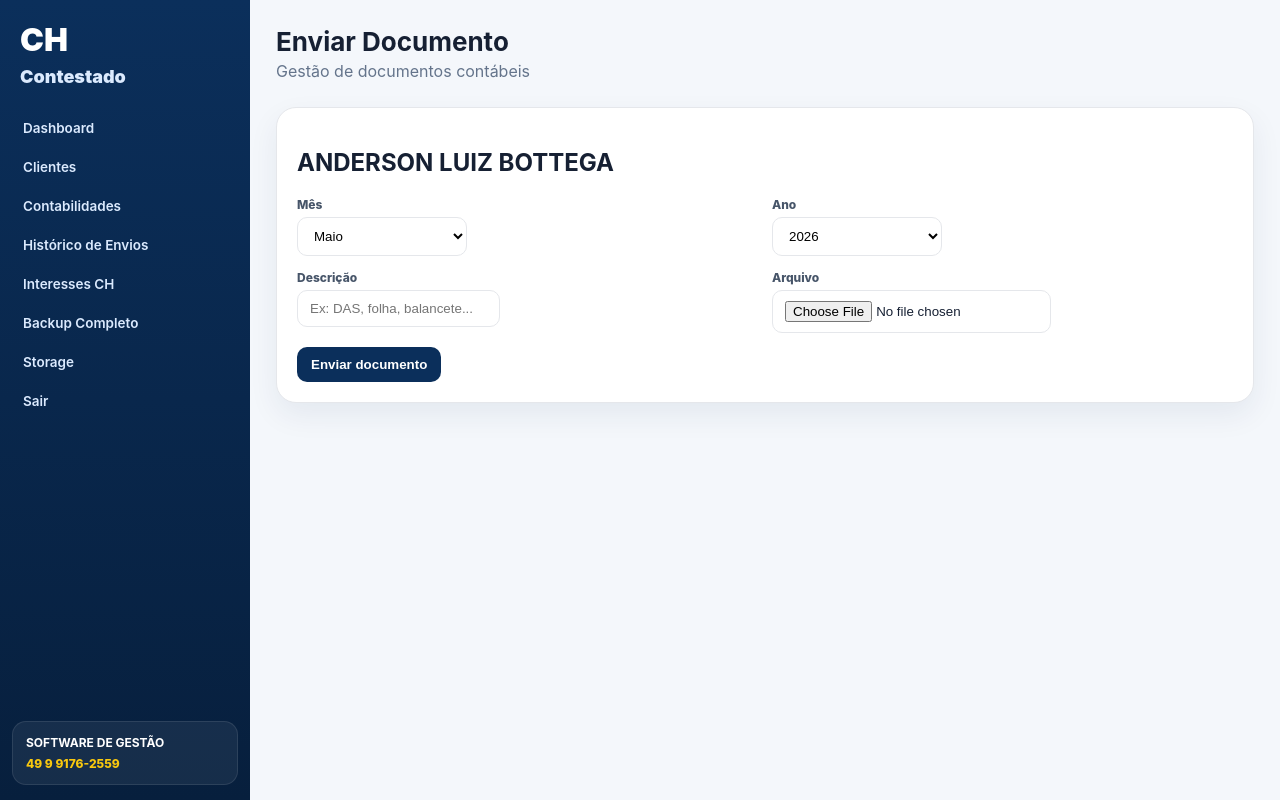
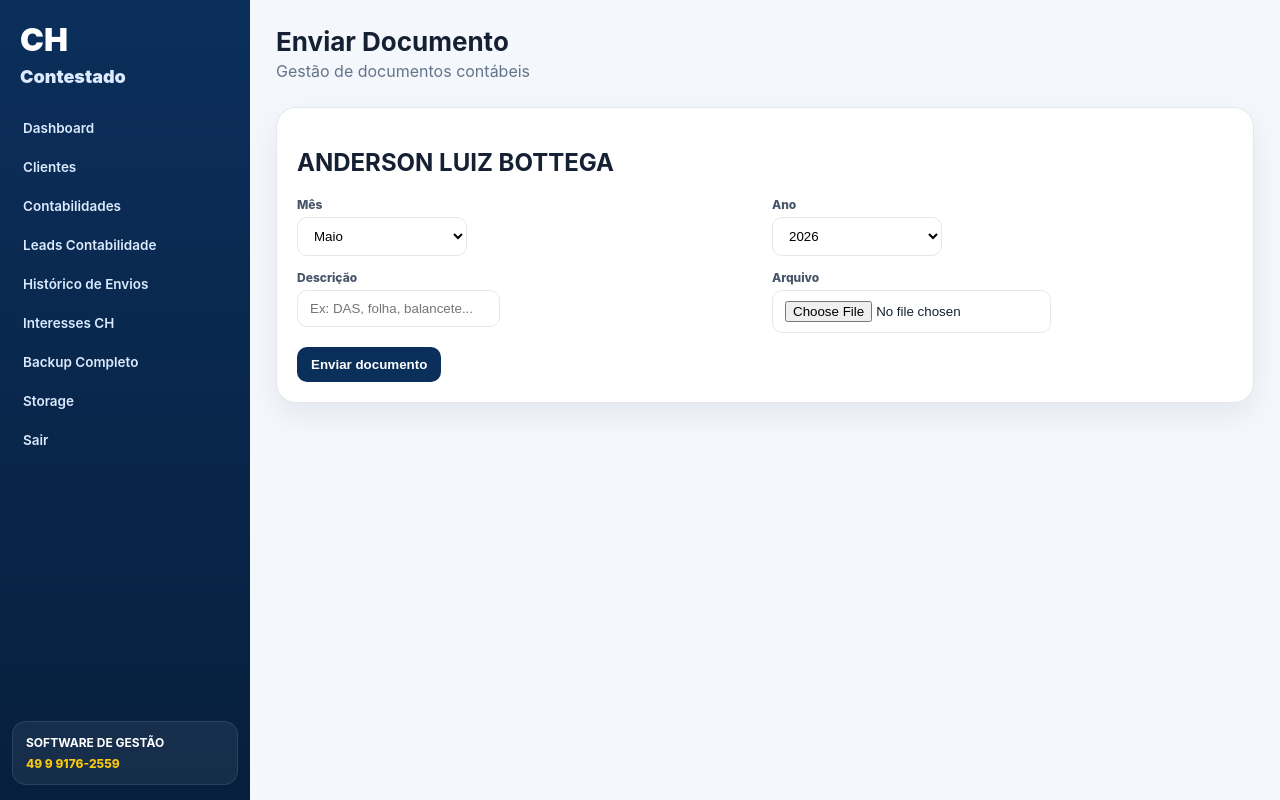
Before and after one commit to MarcosCunhaJba/PORTALCONTESTADO, a Flask app: page /upload/8 in a window 1280 px wide. Run offline with Flask 3, Linux system fonts and the light colour scheme; a user stored in the database is signed in; data comes from the database, SQL or seed files in the repository.

Commit message:
Add files via upload

```diff
--- a/app.py
+++ b/app.py
@@ -148,6 +148,17 @@ def init_db():
     """)
     # Autorreparo completo para bancos antigos que já estavam no Railway
     # Isso evita erro 500 quando uma tabela antiga não tem alguma coluna nova.
+    cur.execute("""CREATE TABLE IF NOT EXISTS leads_contabilidade (
+        id INTEGER PRIMARY KEY AUTOINCREMENT,
+        contabilidade_id INTEGER,
+        nome_cliente TEXT,
+        cnpj TEXT,
+        telefone TEXT,
+        observacao TEXT,
+        status TEXT DEFAULT 'Novo',
+        criado_em TEXT
+    )""")
+
     ensure_column(cur, "users", "nome", "TEXT")
     ensure_column(cur, "users", "email", "TEXT")
     ensure_column(cur, "users", "senha_hash", "TEXT")
@@ -691,6 +702,112 @@ def download(arquivo):
 def certificado(arquivo):
     return send_from_directory(CERT_DIR, arquivo, as_attachment=True)
 
+
+@app.route("/contabilidade/leads", methods=["GET", "POST"])
+@login_required("contabilidade")
+def leads_contabilidade_area():
+    contabilidade_id = session.get("user_id")
+    con = db()
+    con.execute("""CREATE TABLE IF NOT EXISTS leads_contabilidade (
+        id INTEGER PRIMARY KEY AUTOINCREMENT,
+        contabilidade_id INTEGER,
+        nome_cliente TEXT,
+        cnpj TEXT,
+        telefone TEXT,
+        observacao TEXT,
+        status TEXT DEFAULT 'Novo',
+        criado_em TEXT
+    )""")
+
+    if request.method == "POST":
+        nome_cliente = request.form.get("nome_cliente", "").strip()
+        cnpj = request.form.get("cnpj", "").strip()
+        telefone = request.form.get("telefone", "").strip()
+        observacao = request.form.get("observacao", "").strip()
+
+        if not nome_cliente or not telefone:
+            flash("Informe pelo menos o nome do lead e o telefone.")
+            con.close()
+            return redirect(url_for("leads_contabilidade_area"))
+
+        con.execute("""
+            INSERT INTO leads_contabilidade (contabilidade_id, nome_cliente, cnpj, telefone, observacao, status, criado_em)
+            VALUES (?, ?, ?, ?, ?, 'Novo', ?)
+        """, (contabilidade_id, nome_cliente, cnpj, telefone, observacao, datetime.now().strftime("%d/%m/%Y %H:%M")))
+        con.commit()
+        con.close()
+        flash("Lead enviado com sucesso. Obrigado pela indicação!")
+        return redirect(url_for("leads_contabilidade_area"))
+
+    leads = con.execute("""
+        SELECT * FROM leads_contabilidade
+        WHERE contabilidade_id=?
+        ORDER BY id DESC
+    """, (contabilidade_id,)).fetchall()
+    con.close()
+    return render_template("leads_contabilidade_area.html", leads=leads)
+
+
+@app.route("/admin/leads", methods=["GET", "POST"])
+@login_required("admin")
+def leads_admin():
+    con = db()
+    con.execute("""CREATE TABLE IF NOT EXISTS leads_contabilidade (
+        id INTEGER PRIMARY KEY AUTOINCREMENT,
+        contabilidade_id INTEGER,
+        nome_cliente TEXT,
+        cnpj TEXT,
+        telefone TEXT,
+        observacao TEXT,
+        status TEXT DEFAULT 'Novo',
+        criado_em TEXT
+    )""")
+
+    if request.method == "POST":
+        lead_id = request.form.get("lead_id")
+        status = request.form.get("status", "Novo")
+        con.execute("UPDATE leads_contabilidade SET status=? WHERE id=?", (status, lead_id))
+        con.commit()
+        con.close()
+        flash("Status do lead atualizado.")
+        return redirect(url_for("leads_admin"))
+
+    busca = request.args.get("busca", "").strip()
+    status_filtro = request.args.get("status", "").strip()
+
+    sql = """
+        SELECT l.*, co.nome AS contabilidade_nome
+        FROM leads_contabilidade l
+        LEFT JOIN contabilidades co ON co.id = l.contabilidade_id
+        WHERE 1=1
+    """
+    params = []
+
+    if busca:
+        termo = f"%{busca}%"
+        termo_cnpj = f"%{somente_digitos(busca)}%"
+        sql += """
+            AND (
+                COALESCE(l.nome_cliente,'') LIKE ?
+                OR COALESCE(l.cnpj,'') LIKE ?
+                OR REPLACE(REPLACE(REPLACE(COALESCE(l.cnpj,''),'.',''),'/',''),'-','') LIKE ?
+                OR COALESCE(l.telefone,'') LIKE ?
+                OR COALESCE(co.nome,'') LIKE ?
+            )
+        """
+        params.extend([termo, termo, termo_cnpj, termo, termo])
+
+    if status_filtro:
+        sql += " AND l.status=?"
+        params.append(status_filtro)
+
+    sql += " ORDER BY l.id DESC"
+    leads = con.execute(sql, params).fetchall()
+    resumo = con.execute("SELECT status, COUNT(*) total FROM leads_contabilidade GROUP BY status").fetchall()
+    con.close()
+    return render_template("leads_admin.html", leads=leads, resumo=resumo, busca=busca, status_filtro=status_filtro)
+
+
 @app.route("/contabilidade")
 @login_required("contabilidade")
 def area_contabilidade():
--- a/templates/base.html
+++ b/templates/base.html
@@ -19,6 +19,7 @@
                 <a href="{{ url_for('dashboard_admin') }}">Dashboard</a>
                 <a href="{{ url_for('clientes') }}">Clientes</a>
                 <a href="{{ url_for('contabilidades') }}">Contabilidades</a>
+                <a href="{{ url_for('leads_admin') }}">Leads Contabilidade</a>
                 <a href="{{ url_for('historico_envios') }}">Histórico de Envios</a>
                 <a href="{{ url_for('interesses_ch') }}">Interesses CH</a>
                 <a href="{{ url_for('backup_completo') }}">Backup Completo</a>
```
Also changed, not shown: templates/leads_admin.html (added, +28 -0 lines), templates/leads_contabilidade_area.html (added, +28 -0 lines), README_LEADS_CONTABILIDADE.txt (added).
